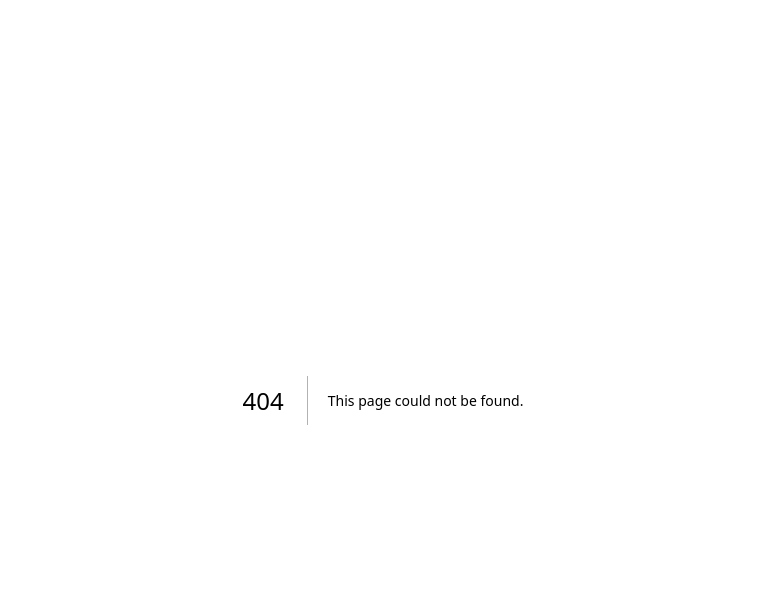
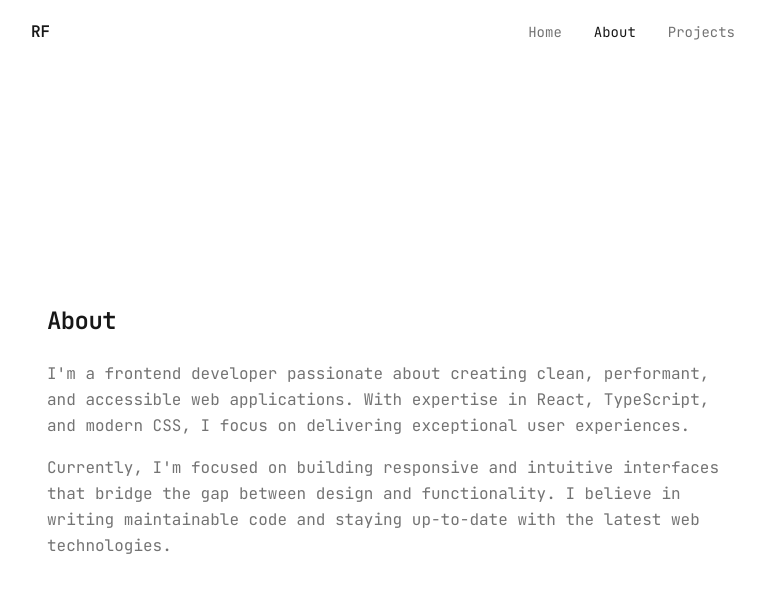
Before and after one commit to Lacsw/rfrolov.me, a Next.js app: page /about in a window 1280 px wide. Before the commit this address had no page. Shown: the top 592 px of the page, without its empty margins (257-1022 px from the left). Built offline with nearby package versions, Linux system fonts and the light colour scheme.

Commit message:
feat: add routing

```diff
--- /dev/null
+++ b/src/app/about/page.tsx
@@ -0,0 +1,9 @@
+import { About } from "@/components/sections/About";
+
+export default function AboutPage() {
+  return (
+    <main className="pt-16">
+      <About />
+    </main>
+  );
+}
--- a/src/app/layout.tsx
+++ b/src/app/layout.tsx
@@ -1,5 +1,6 @@
 import type { Metadata } from "next";
 import { JetBrains_Mono } from "next/font/google";
+import { Navbar } from "@/components/layout/Navbar";
 import "./globals.css";
 
 const jetbrainsMono = JetBrains_Mono({
@@ -40,6 +41,7 @@ export default function RootLayout({
   return (
     <html lang="en" className={jetbrainsMono.variable}>
       <body className="min-h-screen bg-background font-mono antialiased">
+        <Navbar />
         {children}
       </body>
     </html>
--- a/src/app/page.tsx
+++ b/src/app/page.tsx
@@ -1,17 +1,9 @@
-import { Navbar } from "@/components/layout/Navbar";
 import { Hero } from "@/components/sections/Hero";
-import { About } from "@/components/sections/About";
-import { Projects } from "@/components/sections/Projects";
 
 export default function Home() {
   return (
-    <>
-      <Navbar />
-      <main>
-        <Hero />
-        <About />
-        <Projects />
-      </main>
-    </>
+    <main className="pt-16">
+      <Hero />
+    </main>
   );
 }
--- /dev/null
+++ b/src/app/projects/page.tsx
@@ -0,0 +1,9 @@
+import { Projects } from "@/components/sections/Projects";
+
+export default function ProjectsPage() {
+  return (
+    <main className="pt-16">
+      <Projects />
+    </main>
+  );
+}
--- a/src/components/layout/Navbar.tsx
+++ b/src/components/layout/Navbar.tsx
@@ -1,16 +1,19 @@
 "use client";
 
+import Link from "next/link";
+import { usePathname } from "next/navigation";
 import { Container } from "@/components/ui/Container";
 import { cn } from "@/lib/utils";
 import { useState, useEffect } from "react";
 
 const navLinks = [
-  { name: "Home", href: "#home" },
-  { name: "About", href: "#about" },
-  { name: "Projects", href: "#projects" },
+  { name: "Home", href: "/" },
+  { name: "About", href: "/about" },
+  { name: "Projects", href: "/projects" },
 ];
 
 export function Navbar() {
+  const pathname = usePathname();
   const [scrolled, setScrolled] = useState(false);
 
   useEffect(() => {
@@ -26,24 +29,31 @@ export function Navbar() {
     <header
       className={cn(
         "fixed top-0 left-0 right-0 z-50 transition-all duration-300",
-        scrolled ? "bg-background/80 backdrop-blur-sm border-b border-muted" : "bg-transparent"
+        scrolled
+          ? "bg-background/80 backdrop-blur-sm border-b border-muted"
+          : "bg-transparent"
       )}
     >
       <Container>
         <nav className="flex items-center justify-between h-16">
-          <a href="#home" className="font-semibold text-foreground">
+          <Link href="/" className="font-semibold text-foreground">
             RF
-          </a>
+          </Link>
 
           <ul className="flex items-center gap-8">
             {navLinks.map((link) => (
               <li key={link.name}>
-                <a
+                <Link
                   href={link.href}
-                  className="text-sm text-muted-foreground hover:text-foreground transition-colors duration-300"
+                  className={cn(
+                    "text-sm transition-colors duration-300",
+                    pathname === link.href
+                      ? "text-foreground"
+                      : "text-muted-foreground hover:text-foreground"
+                  )}
                 >
                   {link.name}
-                </a>
+                </Link>
               </li>
             ))}
           </ul>
--- a/src/components/sections/About.tsx
+++ b/src/components/sections/About.tsx
@@ -5,7 +5,7 @@ import { motion } from "framer-motion";
 
 export function About() {
   return (
-    <section id="about" className="py-20 lg:py-32">
+    <section className="min-h-[calc(100vh-4rem)] flex items-center py-20 lg:py-32">
       <Container>
         <motion.div
           initial={{ opacity: 0, y: 20 }}
--- a/src/components/sections/Hero.tsx
+++ b/src/components/sections/Hero.tsx
@@ -7,7 +7,7 @@ import { motion } from "framer-motion";
 
 export function Hero() {
   return (
-    <section id="home" className="min-h-screen flex items-center pt-32 pb-20 lg:pt-40 lg:pb-32">
+    <section className="min-h-[calc(100vh-4rem)] flex items-center py-20 lg:py-32">
       <Container>
         <motion.div
           initial={{ opacity: 0, y: 20 }}
--- a/src/components/sections/Projects.tsx
+++ b/src/components/sections/Projects.tsx
@@ -8,7 +8,7 @@ import { ArrowUpRight } from "lucide-react";
 
 export function Projects() {
   return (
-    <section id="projects" className="py-20 lg:py-32">
+    <section className="min-h-[calc(100vh-4rem)] py-20 lg:py-32">
       <Container>
         <motion.div
           initial={{ opacity: 0, y: 20 }}
```
